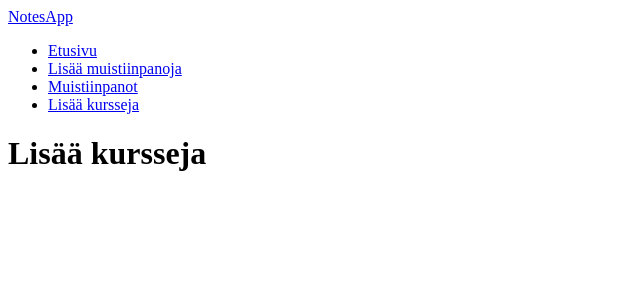
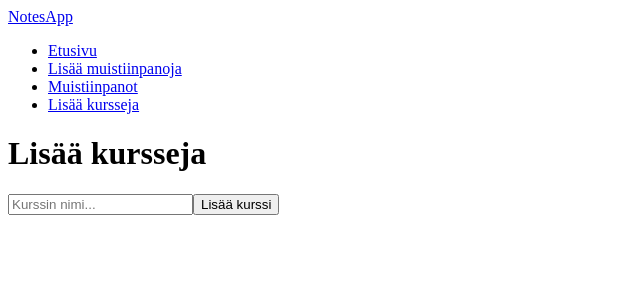
Before and after one commit to Iir0R/NotesApp, a React (Vite) app: page /courses in a window 1280 px wide. Shown: the top 300 px of the page, without its empty margins (0-640 px from the left). Built offline with nearby package versions, Linux system fonts and the light colour scheme.

Commit message:
kurssin lisääminen

```diff
--- /dev/null
+++ b/src/components/AddCourse.jsx
@@ -0,0 +1,17 @@
+import Button from "./Button";
+
+const AddCourse = ({ name, setName, handleAddCourse }) => {
+  return (
+    <form onSubmit={(e) => e.preventDefault()}>
+      <input
+        type="text"
+        value={name}
+        onChange={(e) => setName(e.target.value)}
+        placeholder="Kurssin nimi..."
+      />
+      <Button onClick={handleAddCourse} label={"Lisää kurssi"} />
+    </form>
+  );
+};
+
+export default AddCourse;
--- a/src/features/coursesSlice.jsx
+++ b/src/features/coursesSlice.jsx
@@ -28,11 +28,17 @@ const initialState = {
 const coursesSlice = createSlice({
   name: "courses",
   initialState,
-  reducers: {},
+  reducers: {
+    addCourse(state, action) {
+      state.courses.push(action.payload);
+    },
+  },
 });
 
 export const selectCourses = (state) => state.courses.courses;
 export const getCoursesStatus = (state) => state.courses.status;
 export const getCoursesError = (state) => state.courses.error;
 
+export const { addCourse } = coursesSlice.actions;
+
 export default coursesSlice.reducer;
--- a/src/pages/CreateCourses.jsx
+++ b/src/pages/CreateCourses.jsx
@@ -1,10 +1,38 @@
-import CourseDropdown from "../components/CourseDropdown";
+import { useState } from "react";
+import AddCourse from "../components/AddCourse";
 import Title from "../components/Title";
+import { useDispatch, useSelector } from "react-redux";
+import { addCourse, selectCourses } from "../features/coursesSlice";
 
 const CreateCourses = () => {
+  const [name, setName] = useState("");
+  const [newCourse, setNewCourse] = useState("");
+
+  const dispatch = useDispatch();
+
+  const courses = useSelector(selectCourses);
+
+  const handleAddCourse = () => {
+    let id = courses[courses.length - 1].id + 1;
+    let course = { id, name };
+    setNewCourse(course);
+    dispatch(addCourse(course));
+    setName("");
+  };
+
   return (
     <div>
       <Title title={"Lisää kursseja"} />
+      <AddCourse
+        name={name}
+        setName={setName}
+        handleAddCourse={handleAddCourse}
+      />
+      {newCourse && (
+        <p>
+          Opintojakso '{newCourse.name}' lisätty id:llä {newCourse.id}
+        </p>
+      )}
     </div>
   );
 };
```
